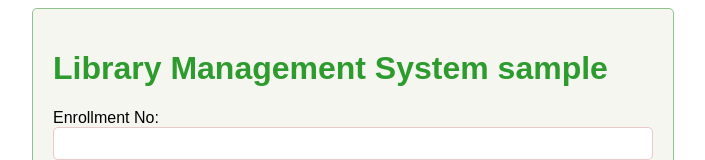
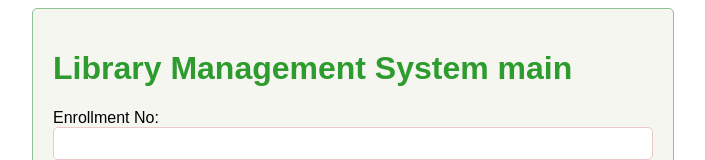
Before and after one commit to snehakumari8801/library_managment_system, a plain HTML site: page index.html in a window 1280 px wide. Shown: the top 160 px of the page, without its empty margins (287-992 px from the left). Drawn offline with Linux system fonts and the light colour scheme.

Commit message:
cahnge heading

```diff
--- a/index.html
+++ b/index.html
@@ -9,7 +9,7 @@
   </head>
   <body>
     <div class="container">
-      <h1 style="color: rgb(46, 155, 46);">Library Management System sample</h1>
+      <h1 style="color: rgb(46, 155, 46);">Library Management System main</h1>
       <label for="enrollment">Enrollment No:</label>
       <input type="text" id="enrollment" />
       <label for="name">Name:</label>
```
